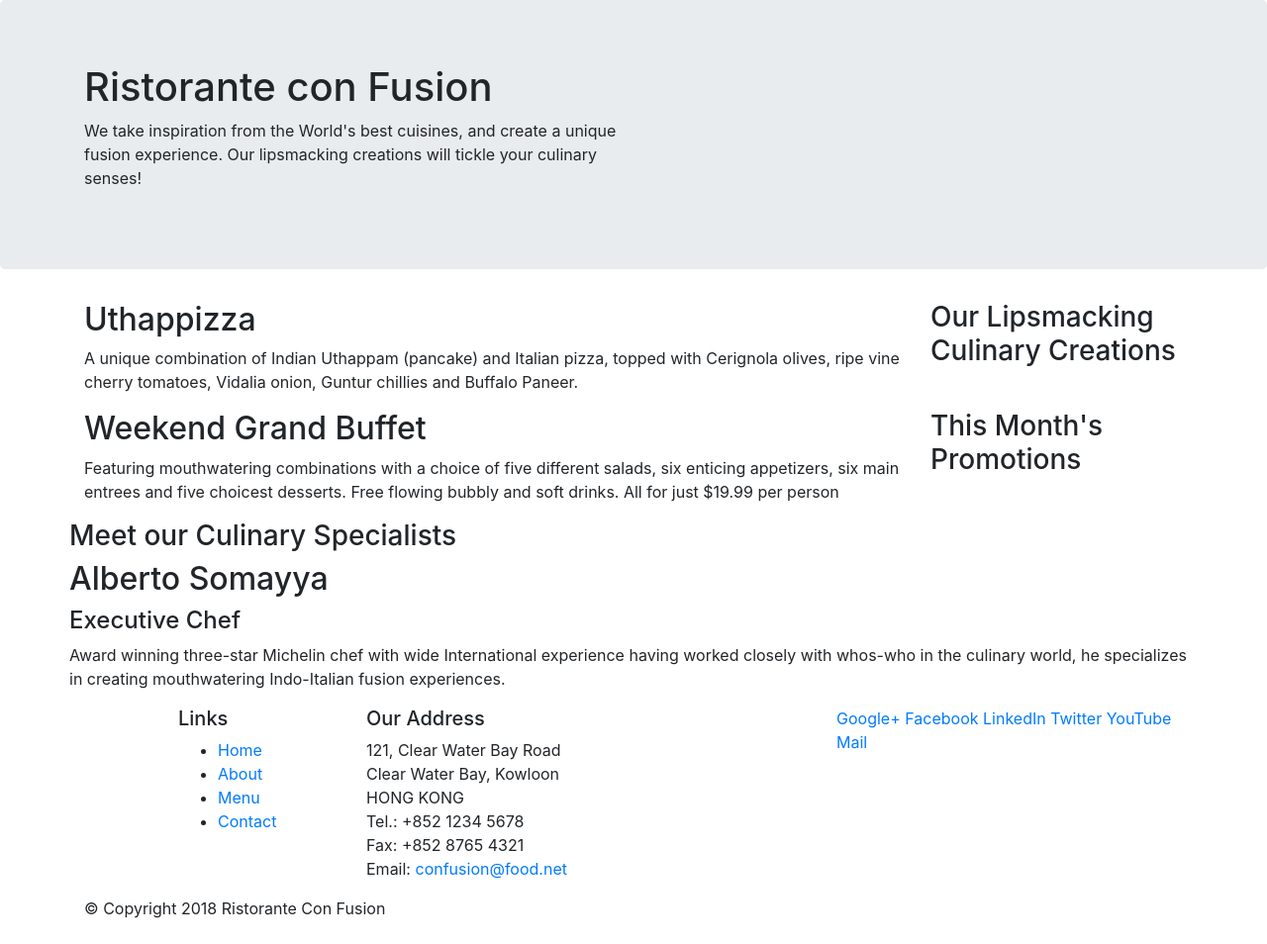
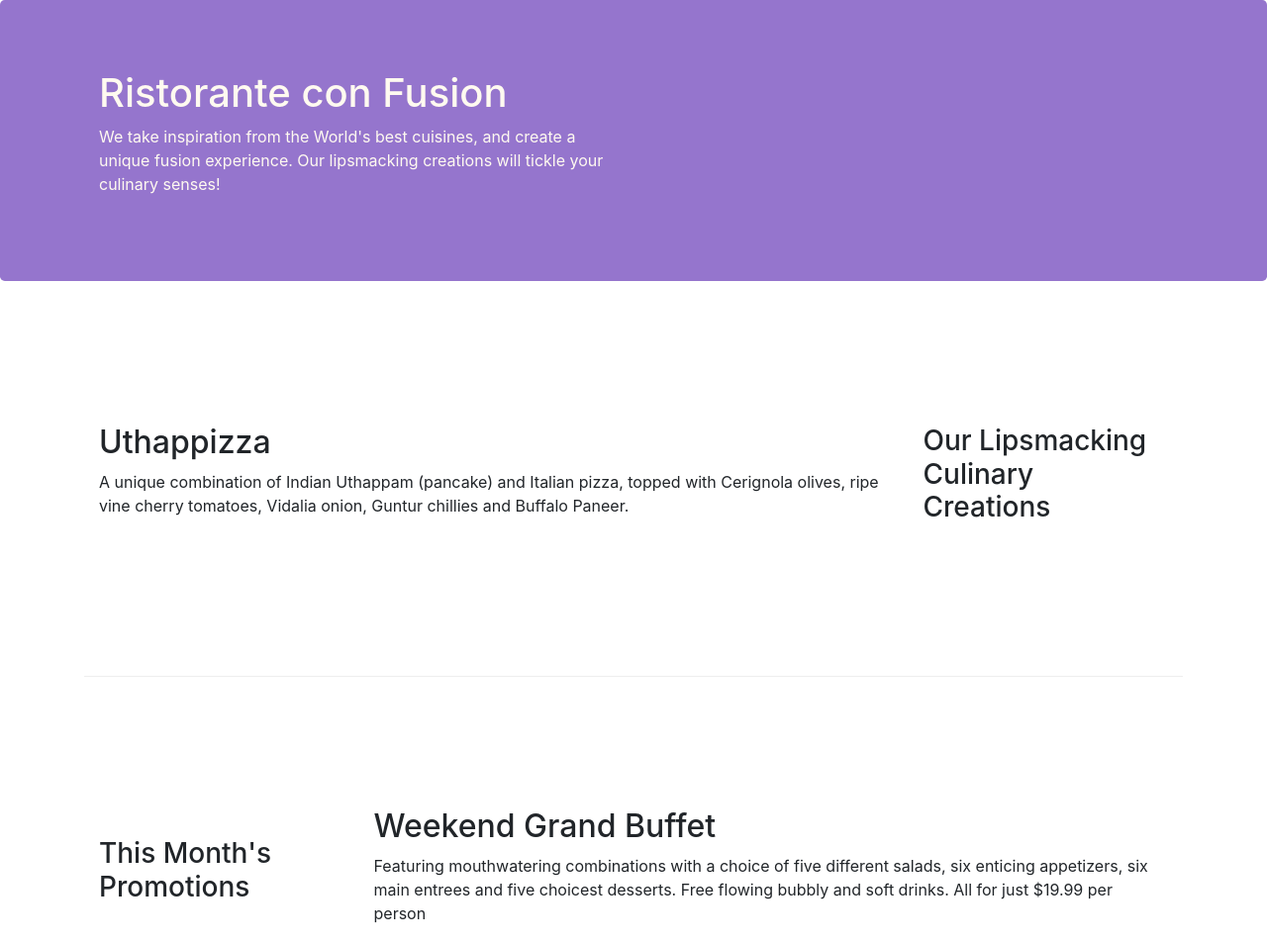
Before and after one commit to Ejikson/conFusion, a website: page index.html in a window 1280 px wide. Shown: the top 954 px of the page at 99% size. Drawn offline with nearby package versions, Linux system fonts and the light colour scheme.

Commit message:
BootStrap Part 2

```diff
--- /dev/null
+++ b/css/styles.css
@@ -0,0 +1,30 @@
+.row-header {
+  margin: 0px auto;
+  padding: 0px auto;
+}
+
+.row-content{
+  margin:0px auto;
+  padding:50px 0px 50px 0px;
+  border-bottom: 1px ridge;
+  min-height: 400px;
+}
+
+.footer {
+  background-color: #D1C4E9;
+  margin: 0px auto;
+  padding: 20px 0px 20px 0px;
+}
+
+.jumbotron {
+  padding: 70px 30px 70px 30px;
+  margin: 0px auto;
+  background: #9575CD;
+  color: floralwhite;
+}
+
+.address {
+  font-size: 80%;
+  margin: 0px;
+  color: #0f0f0f;
+}
--- a/index.html
+++ b/index.html
@@ -9,6 +9,7 @@
 
     <!-- Bootstrap CSS -->
     <link rel="stylesheet" href="node_modules/bootstrap/dist/css/bootstrap.min.css">
+    <link rel="stylesheet" href="css/styles.css">
     <title>Ristorante Con Fusion</title>
 </head>
 
@@ -16,7 +17,7 @@
 
     <header class="jumbotron">
         <div class="container">
-            <div class="row">
+            <div class="row row-header">
                 <div class="col-12 col-sm-6">
                     <h1>Ristorante con Fusion</h1>
                     <p>We take inspiration from the World's best cuisines, and create a unique fusion experience. Our lipsmacking creations will tickle your culinary senses!</p>
@@ -28,7 +29,7 @@
     </header>
 
     <div class="container">
-        <div class="row">
+        <div class="row row-content align-items-center">
             <div class="col-12 col-sm-4 order-sm-last col-md-3">
                 <h3>Our Lipsmacking Culinary Creations</h3>
             </div>
@@ -39,8 +40,8 @@
         </div>
 
 
-        <div class="row">
-            <div class="col-12 col-sm-4 order-sm-last col-md-3">
+        <div class="row row-content align-items-center">
+            <div class="col-12 col-sm-4 order-sm-first col-md-3">
                 <h3>This Month's Promotions</h3>
             </div>
             <div class="col col-sm order-sm-first col-md">
@@ -49,11 +50,11 @@
             </div>
         </div>
 
-        <div class="row">
-            <div>
+        <div class="row row-content align-items-center">
+            <div class="col col-sm order-sm-last col-md">
                 <h3>Meet our Culinary Specialists</h3>
             </div>
-            <div>
+            <div class="col col-sm order-sm-first col-md">
                 <h2>Alberto Somayya</h2>
                 <h4>Executive Chef</h4>
                 <p>Award winning three-star Michelin chef with wide International experience having worked closely with whos-who in the culinary world, he specializes in creating mouthwatering Indo-Italian fusion experiences. </p>
@@ -61,12 +62,12 @@
         </div>
     </div>
 
-    <footer>
+    <footer class="footer">
         <div class="container">
             <div class="row">
                 <div class="col-4 offset-1 col-sm-2">
                     <h5>Links</h5>
-                    <ul>
+                    <ul class="list-unstyled">
                         <li><a href="#">Home</a></li>
                         <li><a href="#">About</a></li>
                         <li><a href="#">Menu</a></li>
@@ -84,8 +85,8 @@
 		              Email: <a href="mailto:confusion@food.net">confusion@food.net</a>
 		           </address>
                 </div>
-                <div class="col-12 col-sm-4">
-                    <div>
+                <div class="col-12 col-sm-4 align-self-center">
+                    <div class="text-center">
                         <a href="http://google.com/+">Google+</a>
                         <a href="http://www.facebook.com/profile.php?id=">Facebook</a>
                         <a href="http://www.linkedin.com/in/">LinkedIn</a>
@@ -95,7 +96,7 @@
                     </div>
                 </div>
            </div>
-           <div class="row">
+           <div class="row justify-content-center">
                 <div class="col-auto">
                     <p>© Copyright 2018 Ristorante Con Fusion</p>
                 </div>
```
